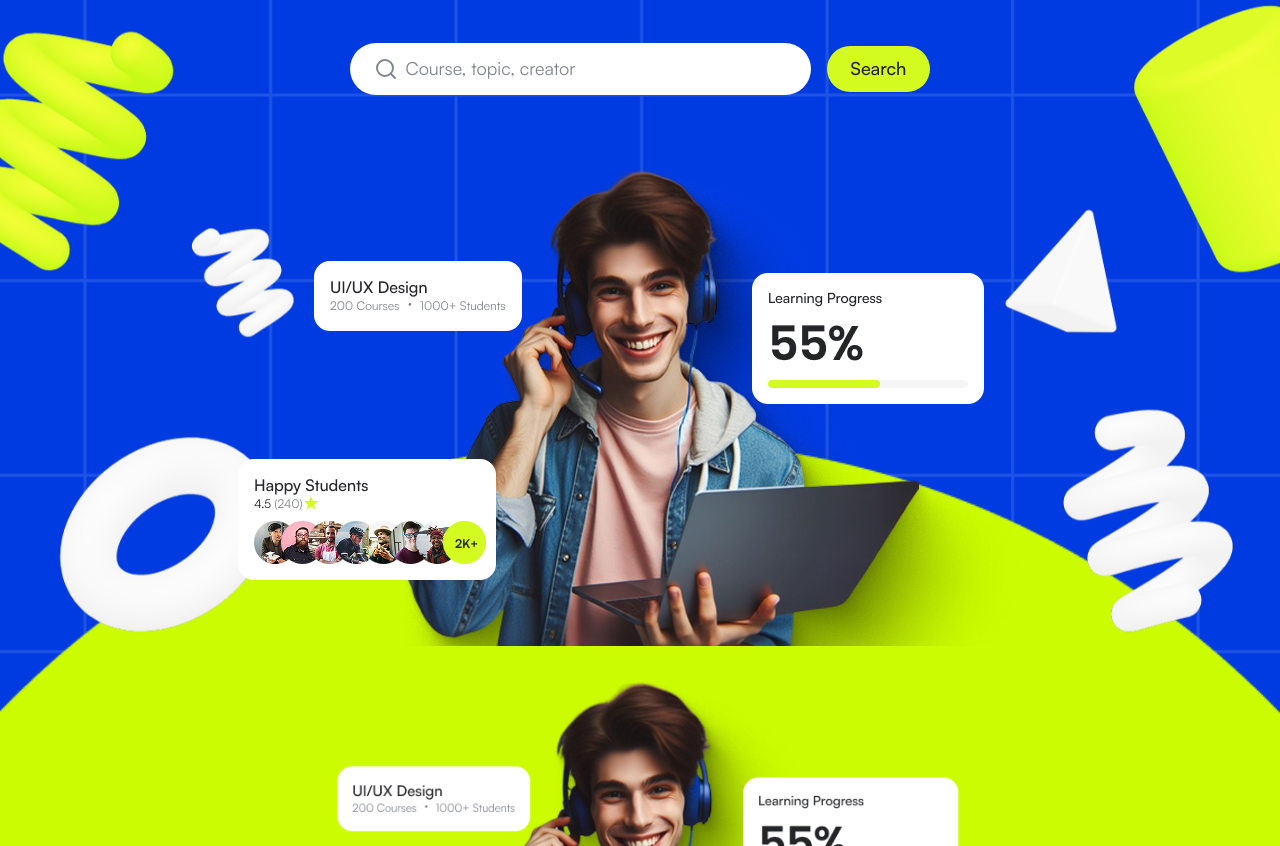
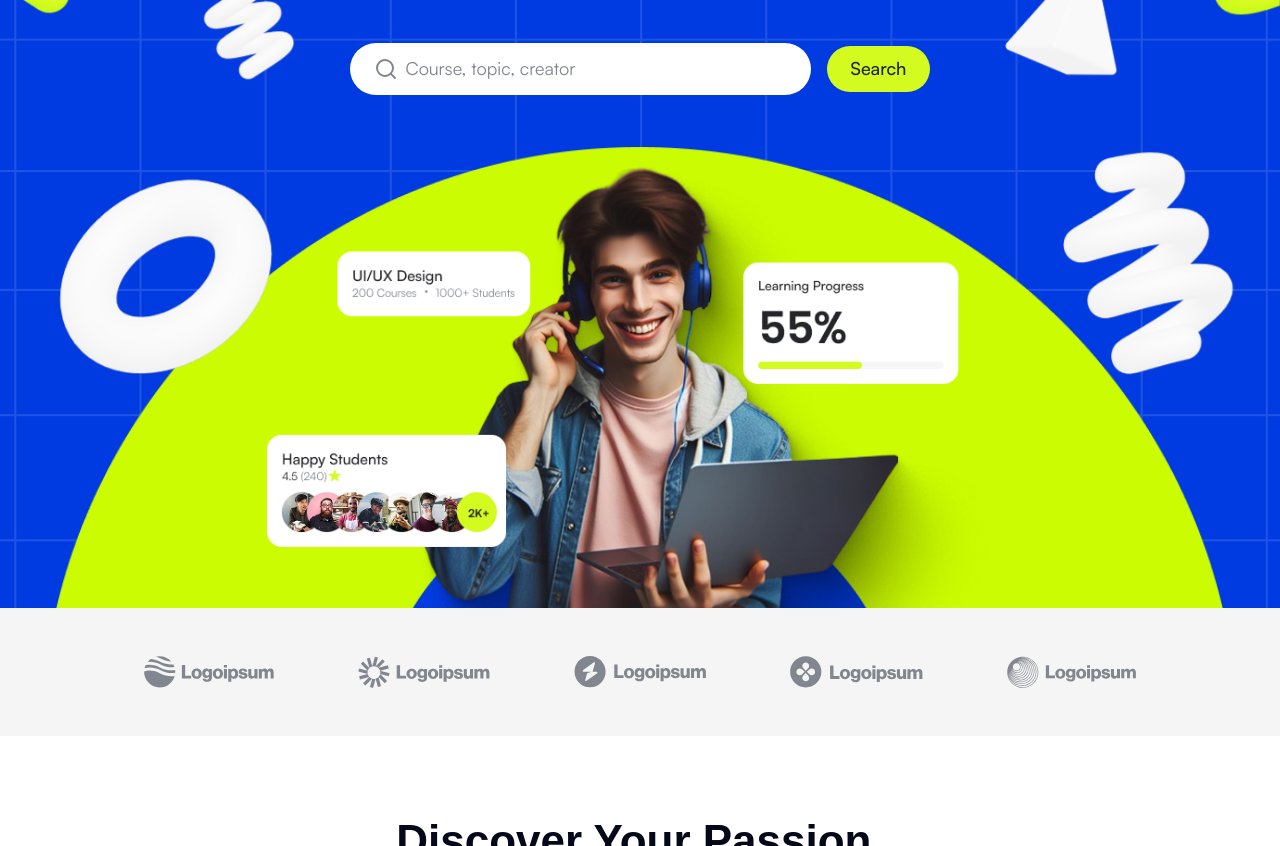
Before and after one commit to navilur/ByteSpace, a Next.js app: page / in a window 1280 px wide. Shown: the part 460-1306 px from the top of the page. Built offline with nearby package versions, Linux system fonts and the light colour scheme.

Commit message:
fix hero image

```diff
--- a/src/app/components/home/Hero.tsx
+++ b/src/app/components/home/Hero.tsx
@@ -143,7 +143,6 @@ export default function Hero() {
               Search
             </Button>
           </div>
-          <img src={item.image} alt="Hero Image" />
           <Image
             src={item.image}
             alt="Hero Image"
```
